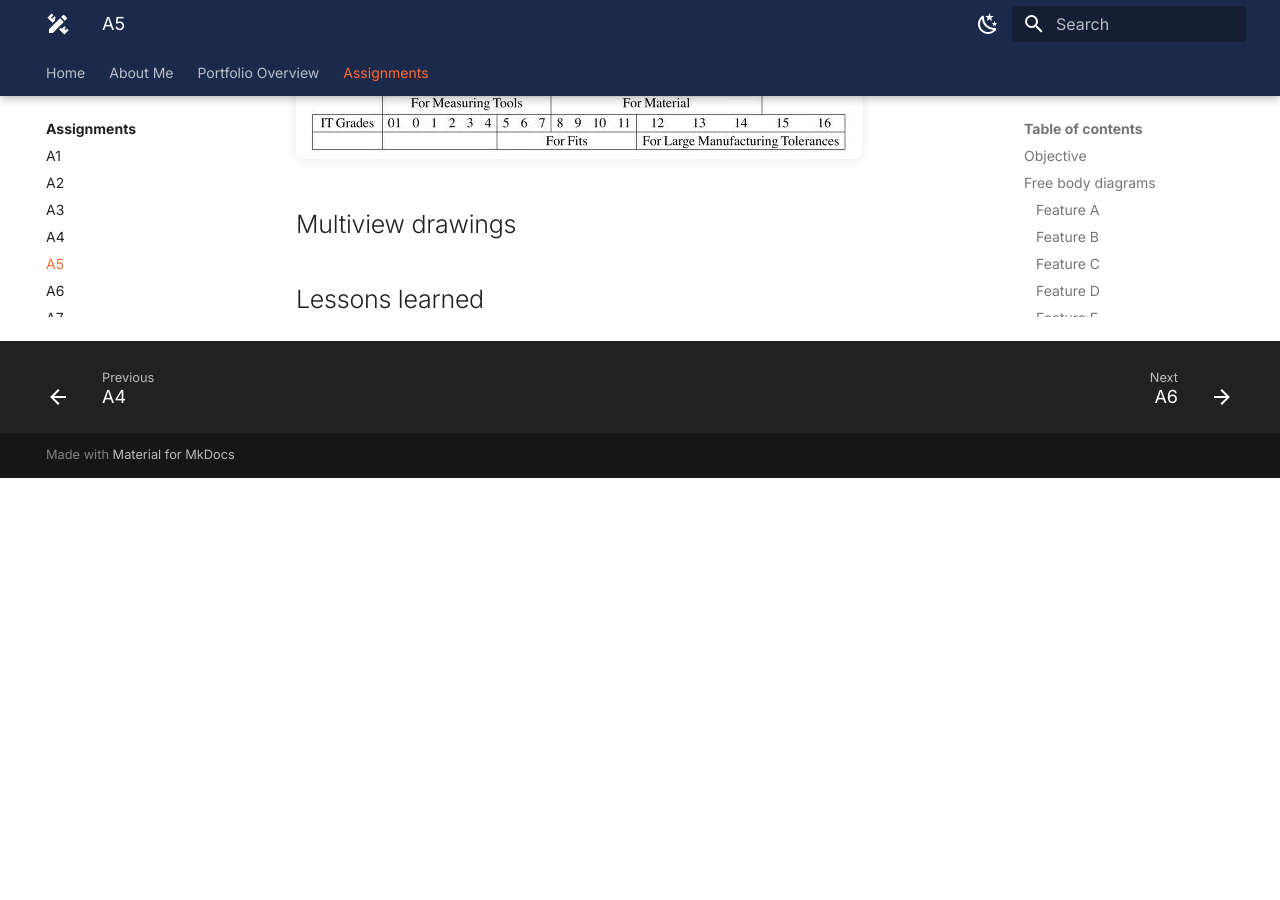
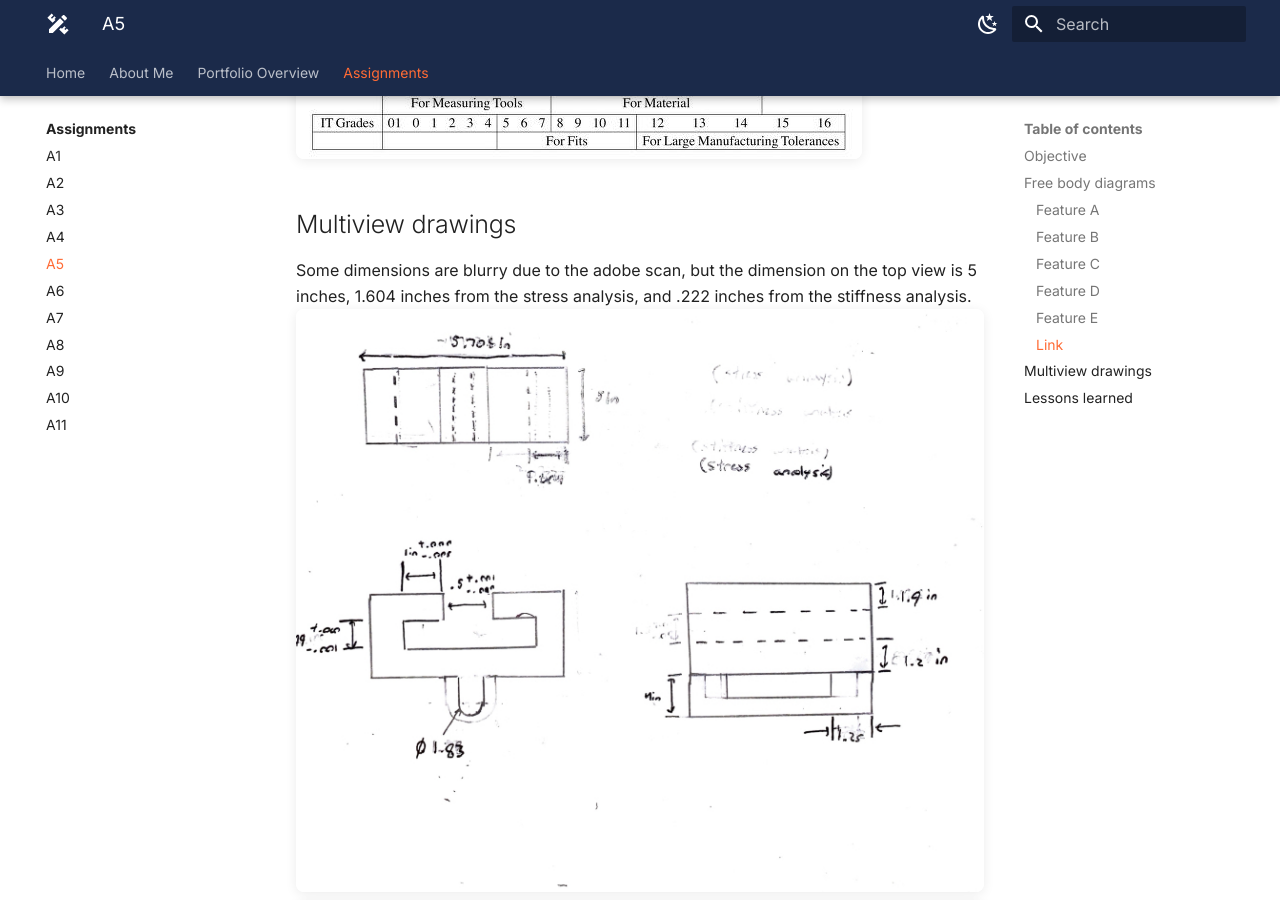
Before and after one commit to ajchiocca/megr2157-portfolio, an MkDocs documentation site: the page built from docs/assignments/A05/index.md, in a window 1280 px wide and 900 px high, scrolled down 8700 px. Built offline with MkDocs 1.6.1 and Material for MkDocs 9.7.7, drawn with Linux system fonts in a browser that asks for light colours; before the commit the page ends 9178 px from its top, so only the background shows below that.

Commit message:
Clarify dimensions in multiview drawings section
Added note about blurry dimensions in multiview drawings.

```diff
--- a/docs/assignments/A05/index.md
+++ b/docs/assignments/A05/index.md
@@ -53,5 +53,8 @@ A Link must be designed that connects feature A to another cylindrical feature,
 ![grade](grade.png)
 
 ## Multiview drawings
+Some dimensions are blurry due to the adobe scan, but the dimension on the top view is 5 inches, 1.604 inches from the stress analysis, and .222 inches from the stiffness analysis.
+![StressA](StressA.png)
+![StiffA](StiffA.png)
 
 ## Lessons learned
```
